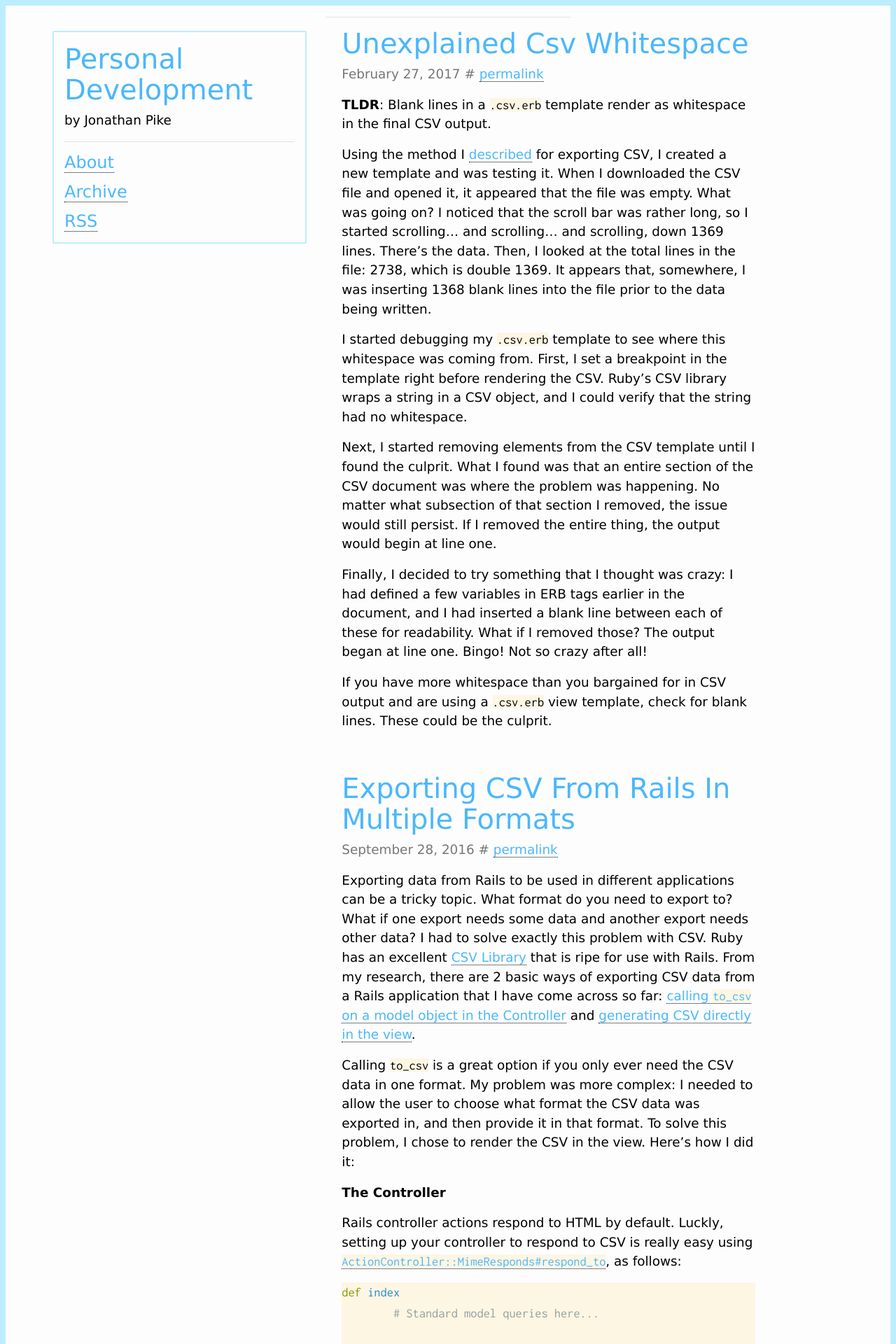
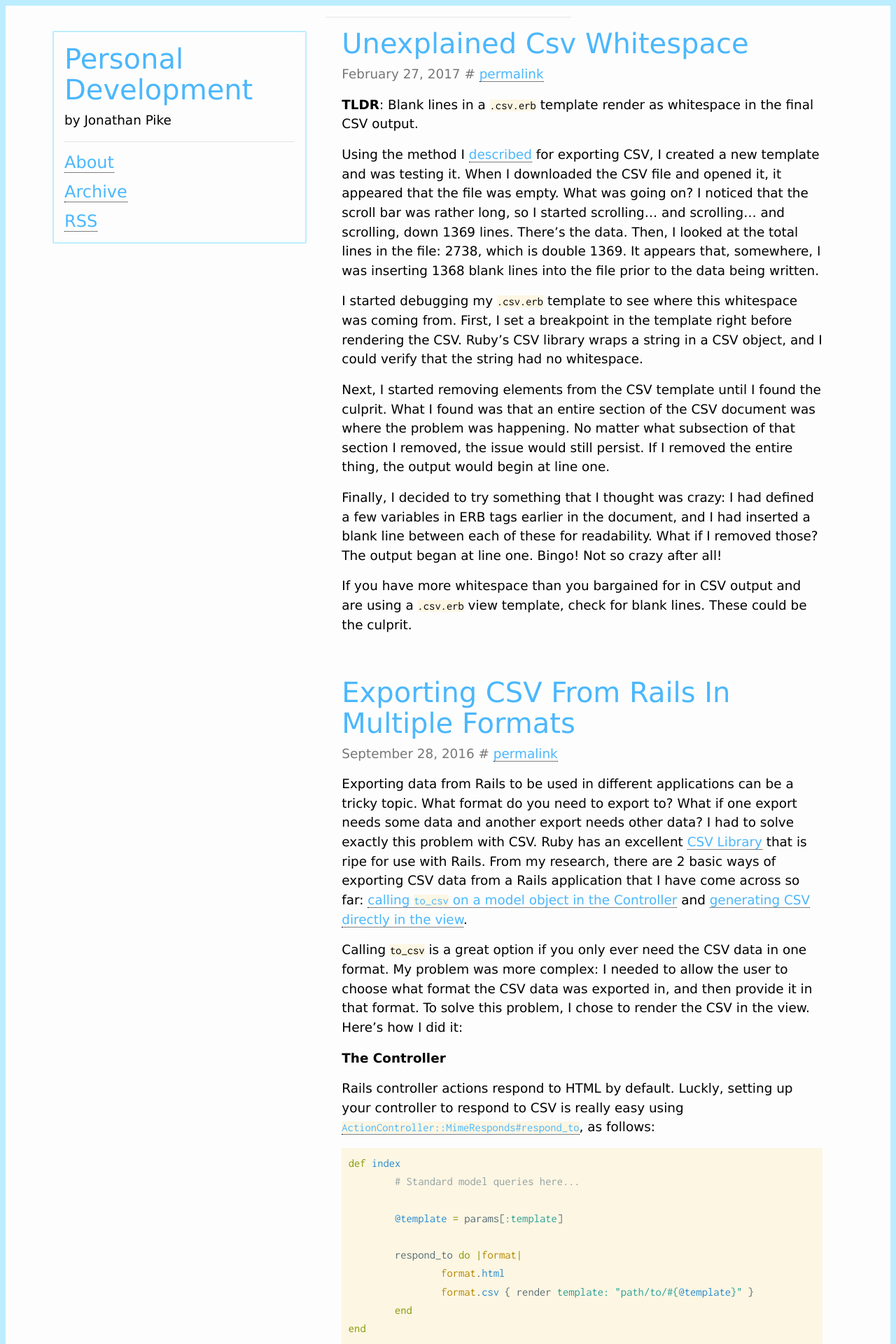
Before and after one commit to jonathanpike/jonathanpike.github.io, a Jekyll site: the page built from index.html, in a window 1280 px wide. Shown: the top 1920 px of the page at 70% size. Built offline with Jekyll 4.4.1, drawn with Linux system fonts in a browser that asks for light colours; the list of posts is cut into pages by our own code; some of the changed text lies outside the part shown.

Commit message:
Move some styles from posts to layout, add styles for code blocks

```diff
--- a/_sass/_layout.scss
+++ b/_sass/_layout.scss
@@ -33,6 +33,28 @@ body {
   margin-right: auto;
 }
 
+.contentbox {
+  @include grid-column(12);
+
+  @include grid-media($large-neat-grid){
+    @include grid-column(8);
+  }
+
+  margin-bottom: 20px;
+  padding: 0px 30px 0px 30px;
+  @media only screen and (max-width: 500px) {
+    padding: 0px;
+  }
+}
+
+.paginatebox {
+  @include grid-column(12);
+
+  @include grid-media($large-neat-grid){
+    @include grid-column(8);
+  }
+}
+
 a:link {
   border-bottom: 1px black dotted;
   text-decoration: none;
--- a/_sass/_posts.scss
+++ b/_sass/_posts.scss
@@ -1,17 +1,3 @@
-.contentbox {
-  @include grid-column(12);
-
-  @include grid-media($large-neat-grid){
-    @include grid-column(7);
-  }
-
-  margin-bottom: 20px;
-  padding: 0px 30px 0px 30px;
-  @media only screen and (max-width: 500px) {
-    padding: 0px;
-  }
-}
-
 #post-list {
   padding: 0px;
   list-style-type: none;
@@ -36,7 +22,18 @@
   background-color: $pd-yellow;
 }
 
+
+pre {
+  display: block;
+  padding: 9.5px;
+  margin: 0 0 10px;
+  line-height: 1.42857;
+  word-break: break-all;
+  word-wrap: break-word;
+}
 code {
   background-color: $pd-yellow;
   font-family: $pd-font-family-monospace;
+  white-space: pre-wrap;
+  font-size: 90%
 }
```
